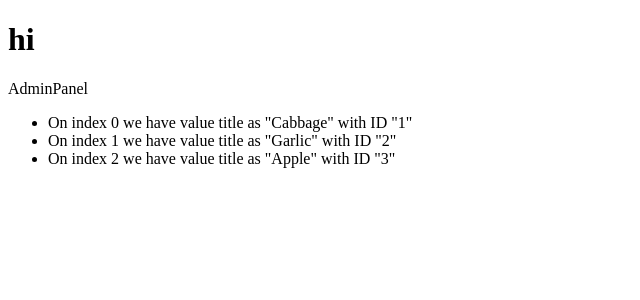
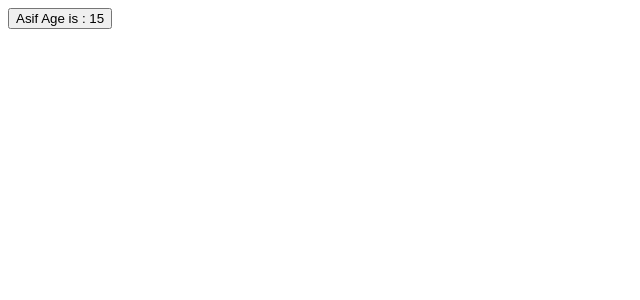
Before and after one commit to CodingBySahil/react, a React (Vite) app in the folder 04classTimePractice/: page / in a window 1280 px wide. Shown: the top 300 px of the page, without its empty margins (0-640 px from the left). Built offline with nearby package versions, Linux system fonts and the light colour scheme.

Commit message:
useStateHook concept

```diff
--- a/04classTimePractice/src/App.tsx
+++ b/04classTimePractice/src/App.tsx
@@ -1,5 +1,6 @@
 import Form from "./components/Form"
 import RenderList from "./components/RenderList"
+import UseStateHook from "./components/UseStateHook"
 
 
 function App() {
@@ -7,9 +8,10 @@ function App() {
 
   return (
     <>
-     <h1>hi</h1>
-     <Form/>
-     <RenderList/>
+     {/* <h1>hi</h1> */}
+     {/* <Form/>
+     <RenderList/> */}
+     <UseStateHook/>
     </>
   )
 }
--- /dev/null
+++ b/04classTimePractice/src/components/UseStateHook.tsx
@@ -0,0 +1,19 @@
+import React, { useState } from 'react'
+
+const UseStateHook = () => {
+
+    function addOne() {
+        age++
+        setAge(age)
+
+    }
+    let [age,setAge]=useState(15)
+  return (
+
+    <div>
+        <button onClick={addOne} id='age'>Asif Age is : {age}</button>
+    </div>
+  )
+}
+
+export default UseStateHook
```
